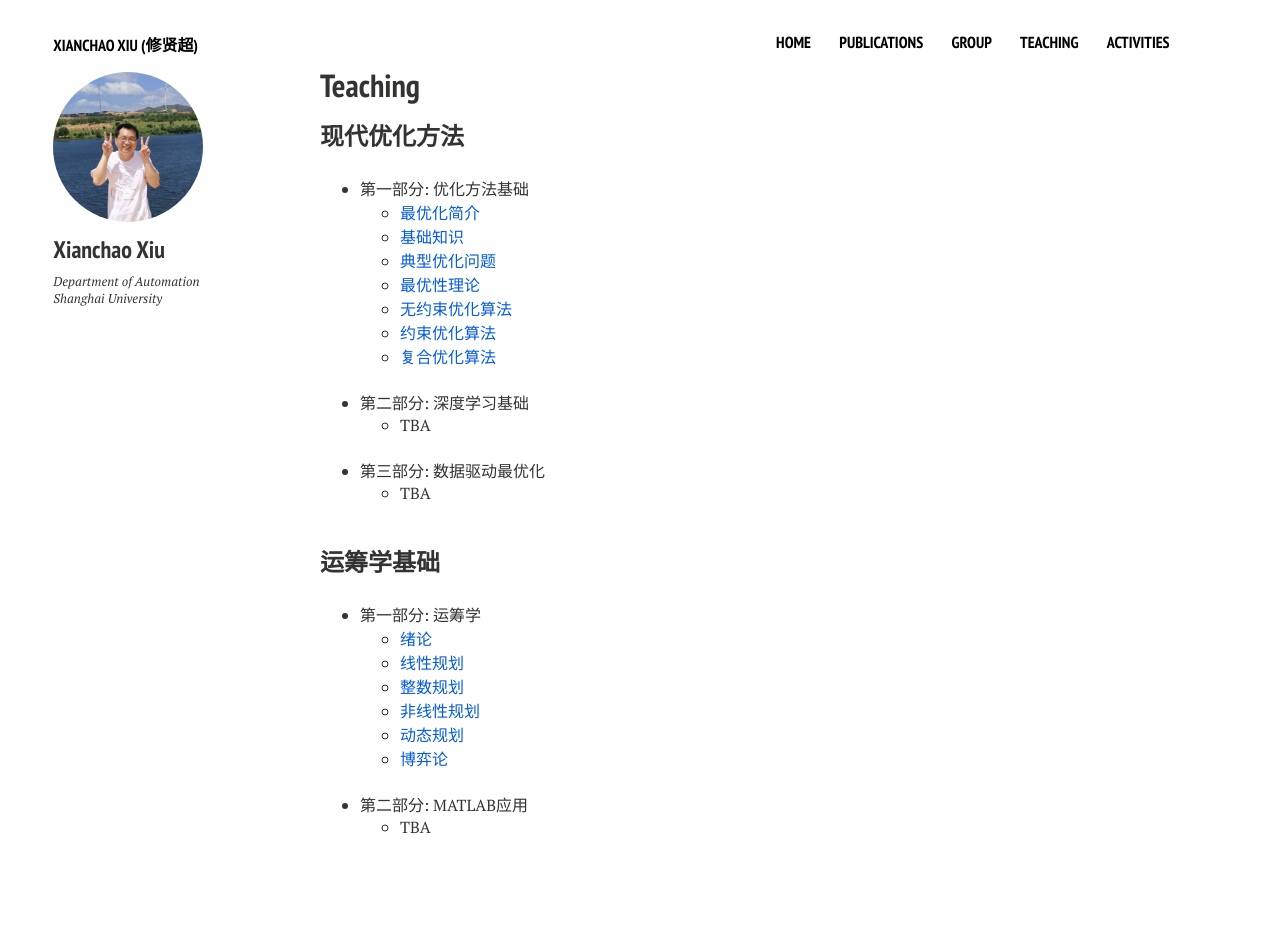
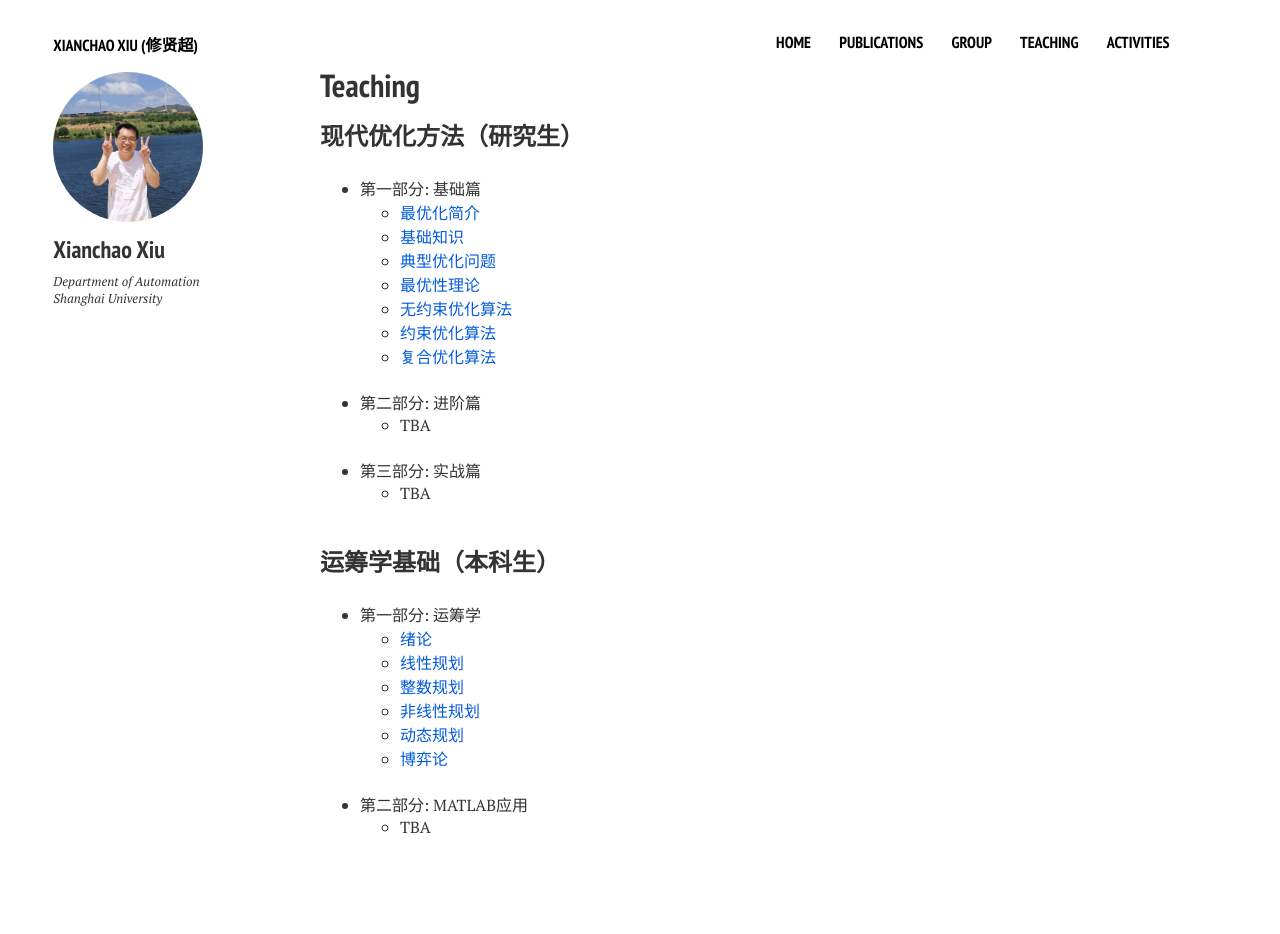
Before and after one commit to xianchaoxiu/xianchaoxiu.github.io, a Jekyll site: the page built from teaching/index.md, in a window 1280 px wide. Built offline with Jekyll 4.4.1, drawn with Linux system fonts in a browser that asks for light colours; nearby versions of some CDN libraries.

Commit message:
Update index.md

```diff
--- a/teaching/index.md
+++ b/teaching/index.md
@@ -9,9 +9,9 @@ share: false
 
 
 
-### 现代优化方法
+### 现代优化方法（研究生）
 
-- 第一部分: 优化方法基础  <br>
+- 第一部分: 基础篇  <br>
   - <a href="../teaching/OPT_1.pdf" class="textlink" target="_blank">最优化简介 </a>  <br>
   - <a href="../teaching/OPT_2.pdf" class="textlink" target="_blank">基础知识 </a> <br>
   - <a href="../teaching/OPT_3.pdf" class="textlink" target="_blank">典型优化问题 </a> <br>
@@ -20,14 +20,18 @@ share: false
   - <a href="../teaching/OPT_6.pdf" class="textlink" target="_blank">约束优化算法 </a> <br>
   - <a href="../teaching/OPT_7.pdf" class="textlink" target="_blank">复合优化算法 </a> <br><br>
 
-- 第二部分: 深度学习基础  <br>
+- 第二部分: 进阶篇  <br>
   - TBA<br><br>
 
-- 第三部分: 数据驱动最优化  <br>
+- 第三部分: 实战篇  <br>
   - TBA<br><br>
 
 
-### 运筹学基础
+
+
+
+
+### 运筹学基础（本科生）
 
 - 第一部分: 运筹学 <br>
   - <a href="../teaching/OR_1.pdf" class="textlink" target="_blank">绪论 </a> <br>
```
